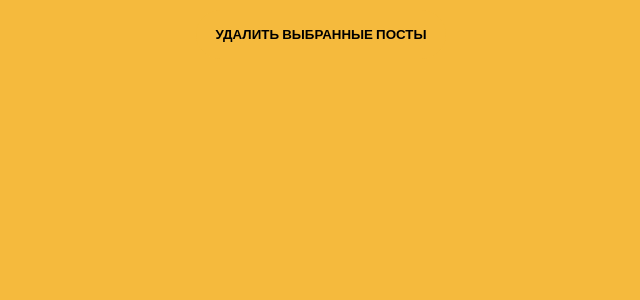
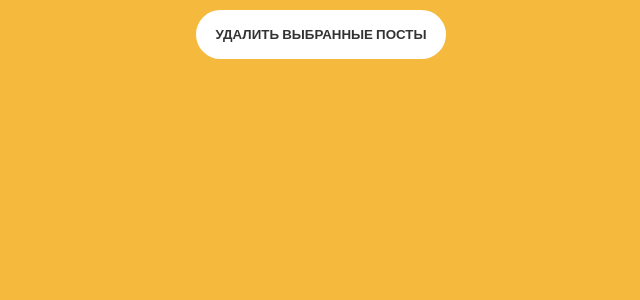
Before and after one commit to nocthu/IVR, a Flask app: page /myposts in a window 1280 px wide. Shown: the top 300 px of the page, without its empty margins (319-959 px from the left). Run offline with Flask 2, Linux system fonts and the light colour scheme; data that the repository does not hold is empty; parts of the project's set-up code (start-up, migrations or seed data) failed here and were passed over; some libraries are stand-ins or nearby versions.

Commit message:
db-posts-myp-2

```diff
--- a/static/css/style.css
+++ b/static/css/style.css
@@ -225,6 +225,26 @@ body {
     cursor: pointer;
 }
 
+.del-b {
+    width: 250px;
+    background-color: #fff;
+    border: none;
+    outline: none;
+    height: 49px;
+    border-radius: 49px;
+    color: #333;
+    text-transform: uppercase;
+    font-weight: 600;
+    margin: 10px 0;
+    cursor: pointer;
+    transition: 0.5s;
+}
+
+.del-b:hover {
+    background-color: #333;
+    color: #f5ba3d;
+}
+
 @media (max-width: 2500px) {
     .post {
         width: 45%;
--- a/templates/myposts.html
+++ b/templates/myposts.html
@@ -150,7 +150,7 @@
 
         </section>
 
-        <input type="submit" value="Удалить выбранные посты" name="btn" class="btn solid b-enter">
+        <input type="submit" value="Удалить выбранные посты" name="btn" class="del-b">
     </form>
 
 </body>
```
